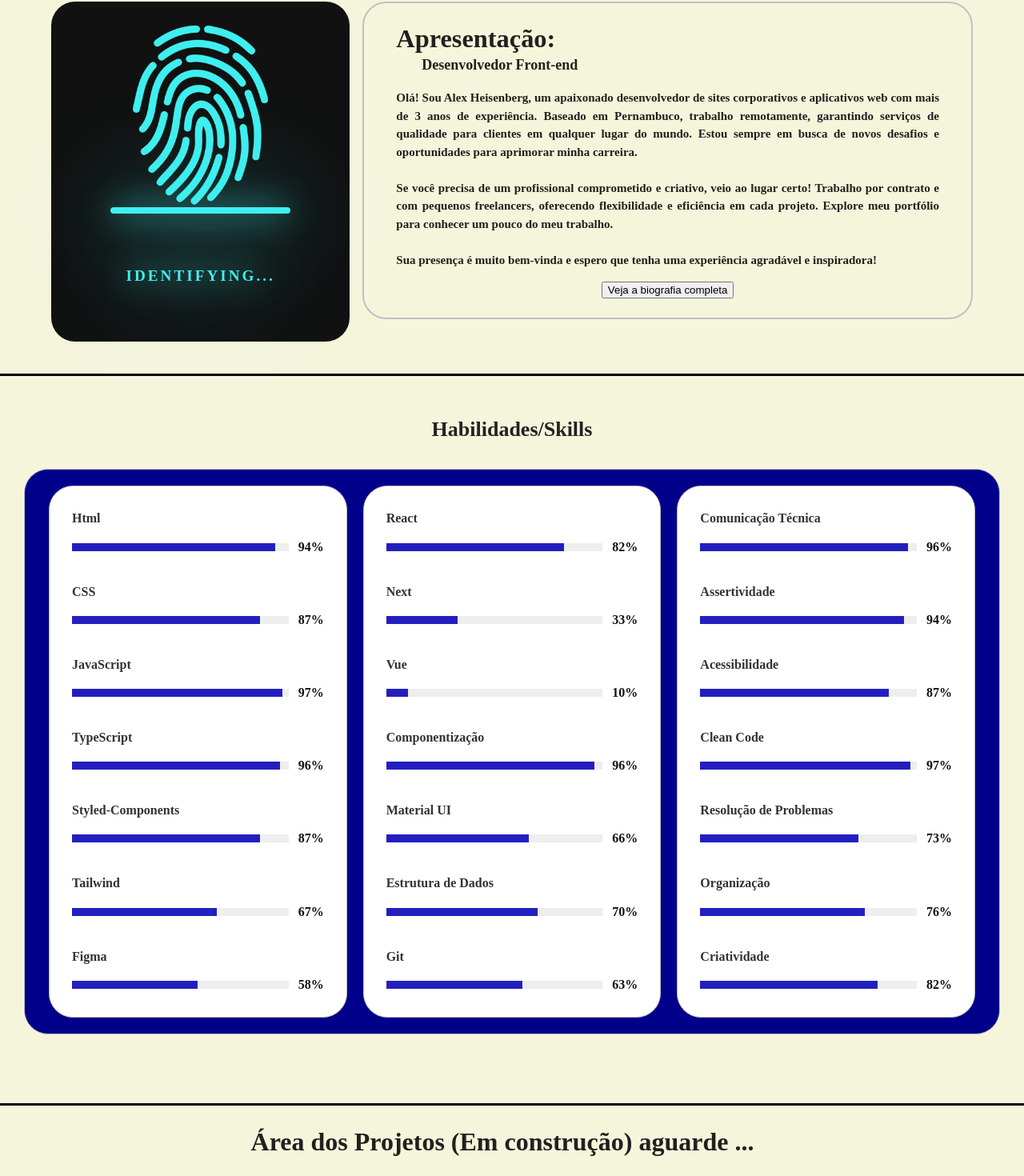
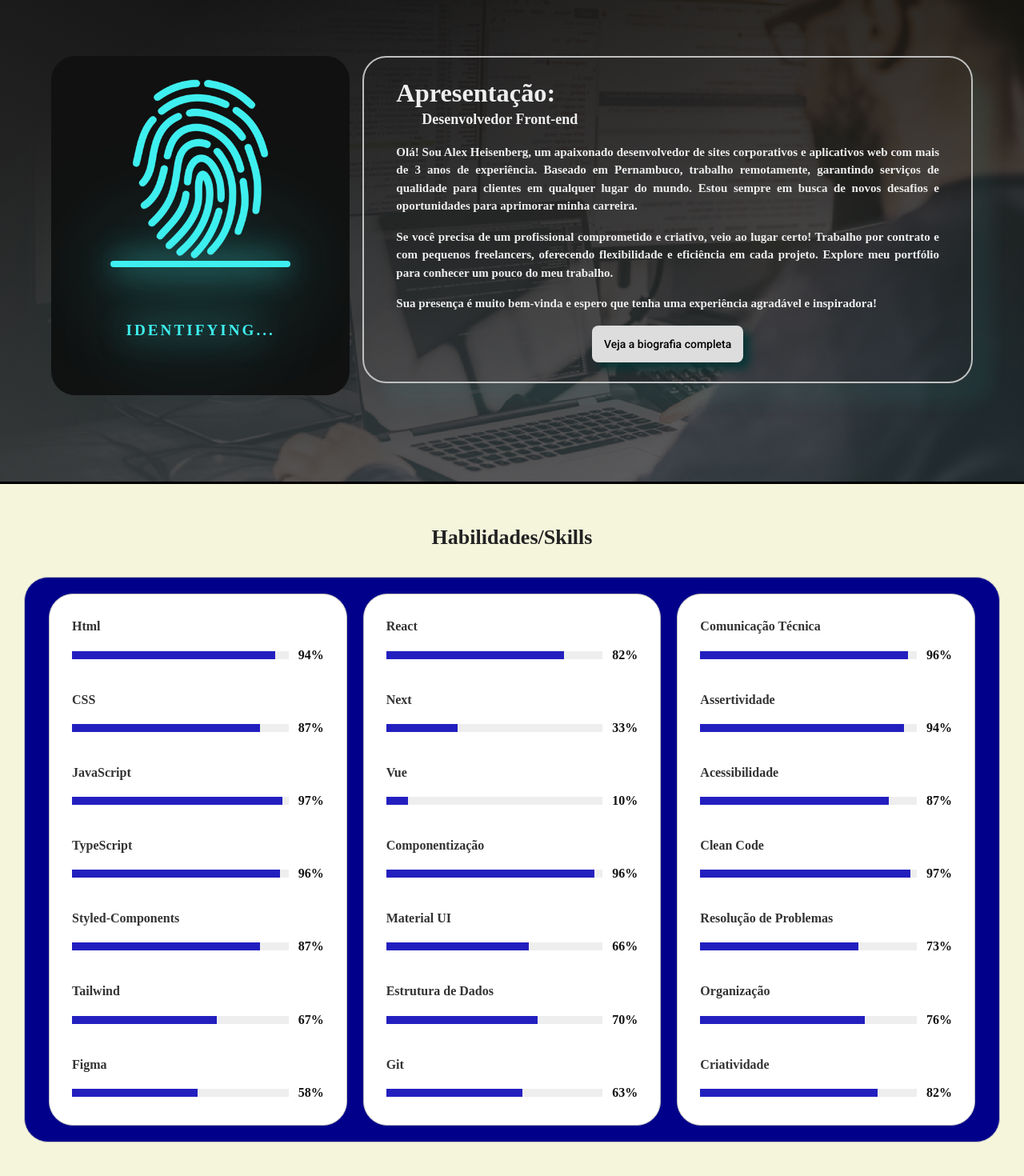
Before and after one commit to alexdev613/my-first-portfolio, a React (Vite) app: page / in a window 1280 px wide. Shown: the part 838-2308 px from the top of the page at 80% size. Built offline with nearby package versions, Linux system fonts and the light colour scheme.

Commit message:
feat: create customized button to About section, init page of biography and create your route, add image to backgroundImage to section About, and add project on second button of section Projects

```diff
--- a/src/pages/Home/sections/About/About.tsx
+++ b/src/pages/Home/sections/About/About.tsx
@@ -1,15 +1,20 @@
 import { Box, Container, Grid, Typography, styled } from "@mui/material";
 import FingerPrintScanAnimation from "../../../../components/FingerPrintScanAnimation/FingerPrintScanAnimation";
+import { Link } from "react-router-dom";
+import { BiographyButton } from "./styles";
 
 const About = () => {
     const StyledAbout = styled("div")(({ }) => ({
-        backgroundColor: "beige",
-        minHeight: "60vh",
+        backgroundImage: 'linear-gradient(to top right, rgba(255, 255, 255, 0.2), rgba(0, 0, 0, 0.2)), url(src/assets/images/programmer.png)',
+        backgroundSize: 'cover',
+        backgroundPosition: 'center',
+        minHeight: "80vh",
         display: "flex",
         alignItems: "center",
         flexDirection: "column",
+        justifyContent: "center",
         paddingTop: "40px",
-        paddingBottom: "40px"
+        paddingBottom: "40px",
     }));
 
     const StyledAnimationContainer = styled(Grid)(({ theme }) => ({
@@ -41,7 +46,14 @@ const About = () => {
                         </Box>
                     </StyledAnimationContainer>
                     <StyledTextGrid item xs={12} md={8}>
-                        <Box position="relative" border="2px solid silver;" borderRadius="1.875rem" padding="1.5rem 2.5rem">
+                        <Box
+                            position="relative"
+                            border="2px solid silver"
+                            borderRadius="1.875rem"
+                            padding="1.5rem 2.5rem"
+                            color="#eee"
+                            boxShadow="25px 25px 22px rgba(63, 239, 239, 0.05)"
+                        >
                             <Typography variant="h4" fontWeight="bold">Apresentação:</Typography>
                             <Typography fontSize={18} fontWeight="bold" pl={4}>Desenvolvedor Front-end</Typography>
                             <Typography
@@ -54,15 +66,34 @@ const About = () => {
                                 Olá! Sou Alex Heisenberg, um apaixonado desenvolvedor de sites corporativos e
                                 aplicativos web com mais de 3 anos de experiência. Baseado em Pernambuco, trabalho
                                 remotamente, garantindo serviços de qualidade para clientes em qualquer lugar do mundo.
-                                Estou sempre em busca de novos desafios e oportunidades para aprimorar minha carreira.<br/><br/>
+                                Estou sempre em busca de novos desafios e oportunidades para aprimorar minha carreira.
+                            </Typography>
+                            <Typography
+                                fontSize={15}
+                                fontWeight="bold"
+                                pt={2}
+                                display="flex"
+                                textAlign="justify"
+                            >
                                 Se você precisa de um profissional comprometido e criativo, veio ao lugar certo! Trabalho por
                                 contrato e com pequenos freelancers, oferecendo flexibilidade e eficiência em cada projeto.
-                                Explore meu portfólio para conhecer um pouco do meu trabalho.<br/><br/> Sua presença é muito
-                                bem-vinda e espero que tenha uma experiência agradável e inspiradora!
+                                Explore meu portfólio para conhecer um pouco do meu trabalho.
                             </Typography>
+                            <Typography
+                                fontSize={15}
+                                fontWeight="bold"
+                                pt={2}
+                                display="flex"
+                                textAlign="justify"
+                            >
+                                Sua presença é muito bem-vinda e espero que tenha uma experiência agradável e inspiradora!
+                            </Typography>
+
                             <Grid container display="flex" justifyContent="center" spacing={3} pt={2}>
                                 <Grid item xs={12} md={4} display="flex" justifyContent="center">
-                                    <button>Veja a biografia completa</button>
+                                    <Link to={"/biography"}>
+                                        <BiographyButton>Veja a biografia completa</BiographyButton>
+                                    </Link>
                                 </Grid>
                             </Grid>
                         </Box>
--- /dev/null
+++ b/src/pages/Home/sections/About/styles.ts
@@ -0,0 +1,27 @@
+import styled from "styled-components"
+
+export const BiographyButton = styled.button`
+    background-color: #ddd;
+    border: none;
+    border-radius: 8px;
+    padding: 15px;
+    font-family: "Roboto", sans-serif;
+    font-size: 14px;
+    font-weight: 500;
+    color: black;
+    box-shadow: 8px 8px 12px rgba(0, 52, 52, 0.9);
+    cursor: pointer;
+    transition: transform 0.1s ease-in-out;
+
+    &:active {
+        transform: scale(0.84);
+    }
+
+    &:focus {
+        outline: none;
+    }
+
+    &:hover {
+        background-color: #fff;
+    }
+`;
--- a/src/pages/Home/sections/ProjectsSection/ProjectsSection.tsx
+++ b/src/pages/Home/sections/ProjectsSection/ProjectsSection.tsx
@@ -3,22 +3,22 @@ import { Link } from "react-router-dom";
 
 const ProjectsSection = () => {
     const projects = [
-        { id: 1, title: "Formulário com validação + Tabela", link: "/projects/formyup" },
-        { id: 2, title: "Projeto 2", link: "/" },
-        { id: 3, title: "Projeto 3", link: "/" },
-        { id: 4, title: "Projeto 4", link: "/" },
-        { id: 5, title: "Projeto 5", link: "/" },
-        { id: 6, title: "Projeto 6", link: "/" },
-        { id: 7, title: "Projeto 7", link: "/" },
-        { id: 8, title: "Projeto 8", link: "/" },
+        { id: 1, title: "Formulário com validação + Tabela", link: "/projects/formyup", target: "_self" },
+        { id: 2, title: "Calculadora de Receitas e Despesas", link: "https://controledefinancas-alexdev613.netlify.app/", target: "_blank" },
+        { id: 3, title: "Projeto 3", link: "/", target: "" },
+        { id: 4, title: "Projeto 4", link: "/", target: "" },
+        { id: 5, title: "Projeto 5", link: "/", target: "" },
+        { id: 6, title: "Projeto 6", link: "/", target: "" },
+        { id: 7, title: "Projeto 7", link: "/", target: "" },
+        { id: 8, title: "Projeto 8", link: "/", target: "" },
     ];
 
     return (
         <Grid container spacing={3} display={"flex"} textAlign='center' justifyContent="center" mt={0} pb={10} bgcolor={"beige"} >
-            <h1 style={{width: '70%'}}>Área dos Projetos (Em construção) aguarde ...</h1>
+            <h1 style={{width: '70%'}}>"Conheça alguns projetos"</h1>
             {projects.map((project) => (
                 <Grid item xs={10} key={project.id}>
-                    <Link to={project.link} style={{ textDecoration: "none" }}>
+                    <Link to={project.link} style={{ textDecoration: "none" }} target={project.target}>
                         <Button
                             variant="contained"
                             color="primary"
--- a/src/router.tsx
+++ b/src/router.tsx
@@ -1,7 +1,8 @@
 import { createBrowserRouter } from "react-router-dom";
 import App from "./App";
+import AuthorBiography from "./routes/AuthorBiography";
+import Contact from "./routes/Contact";
 import Dashboard from "./routes/Dashboard";
-import Contact from "./routes/Contact";
 import ServiceTerms from "./routes/ServiceTerms";
 import Jaspion from "./pages/Blog/TV/Jaspion/Jaspion";
 import WhatsIA from "./pages/Blog/Tech/WhatsIA/WhatsIA";
@@ -23,6 +24,7 @@ export const router = createBrowserRouter([
     { path: "/dashboard/tech/whatsia", element: <WhatsIA /> },
     { path: "/dashboard/news/akiratoriyamaumlegado", element: <AkiraToriyamaIsDead />},
     { path: "/contact", element: <Contact /> },
+    { path: "/biography", element: <AuthorBiography />},
     { path: "/serviceterms", element: <ServiceTerms />},
-    { path: "/projects/formyup", element: <FormYup />}
+    { path: "/projects/formyup", element: <FormYup />},
   ]);
--- /dev/null
+++ b/src/routes/AuthorBiography.tsx
@@ -0,0 +1,12 @@
+import { Link } from "react-router-dom";
+
+const ServiceTerms = () => {
+    return (
+        <>
+            <h1>Biografia</h1>
+            <Link to="/">Voltar</Link>
+        </>
+    )
+}
+
+export default ServiceTerms;
```
Also changed, not shown: src/assets/images/programmer.png (added).
